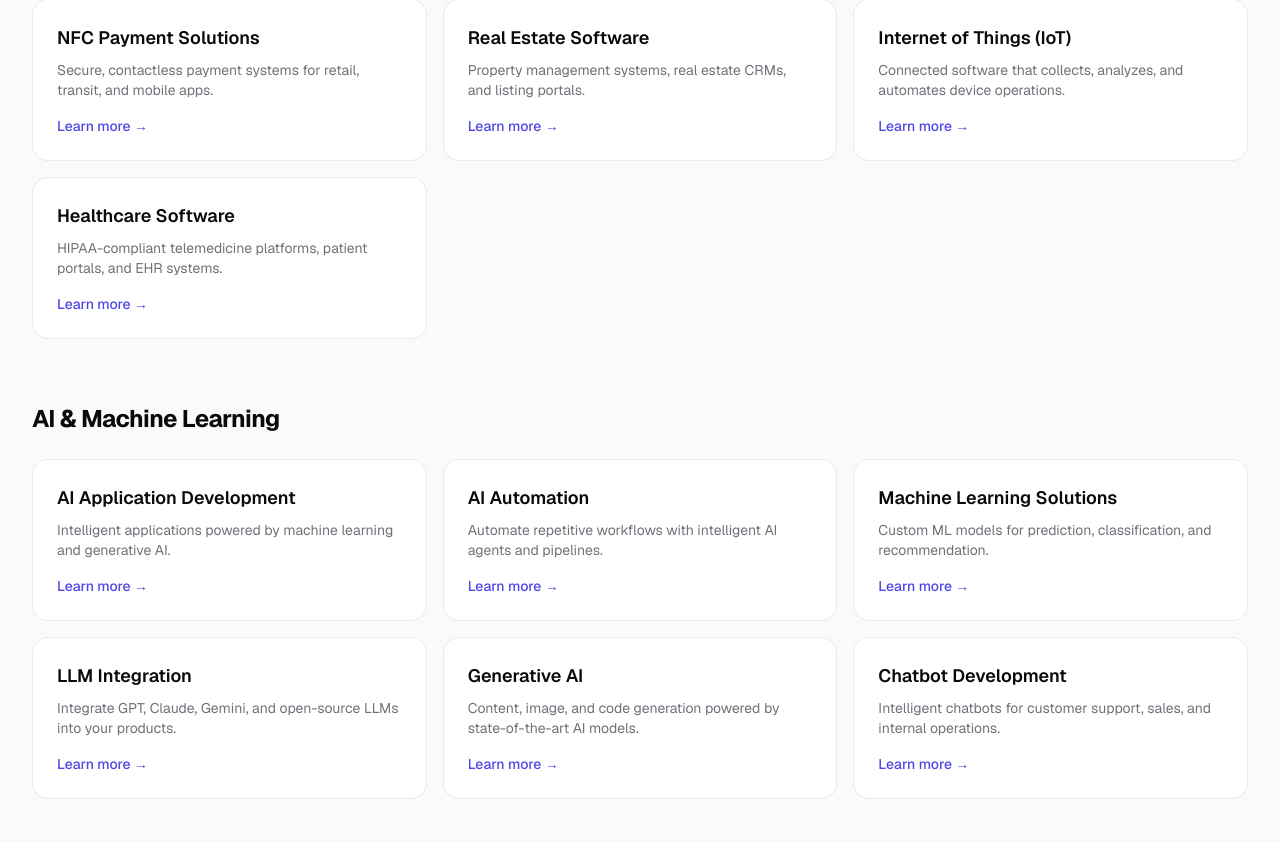
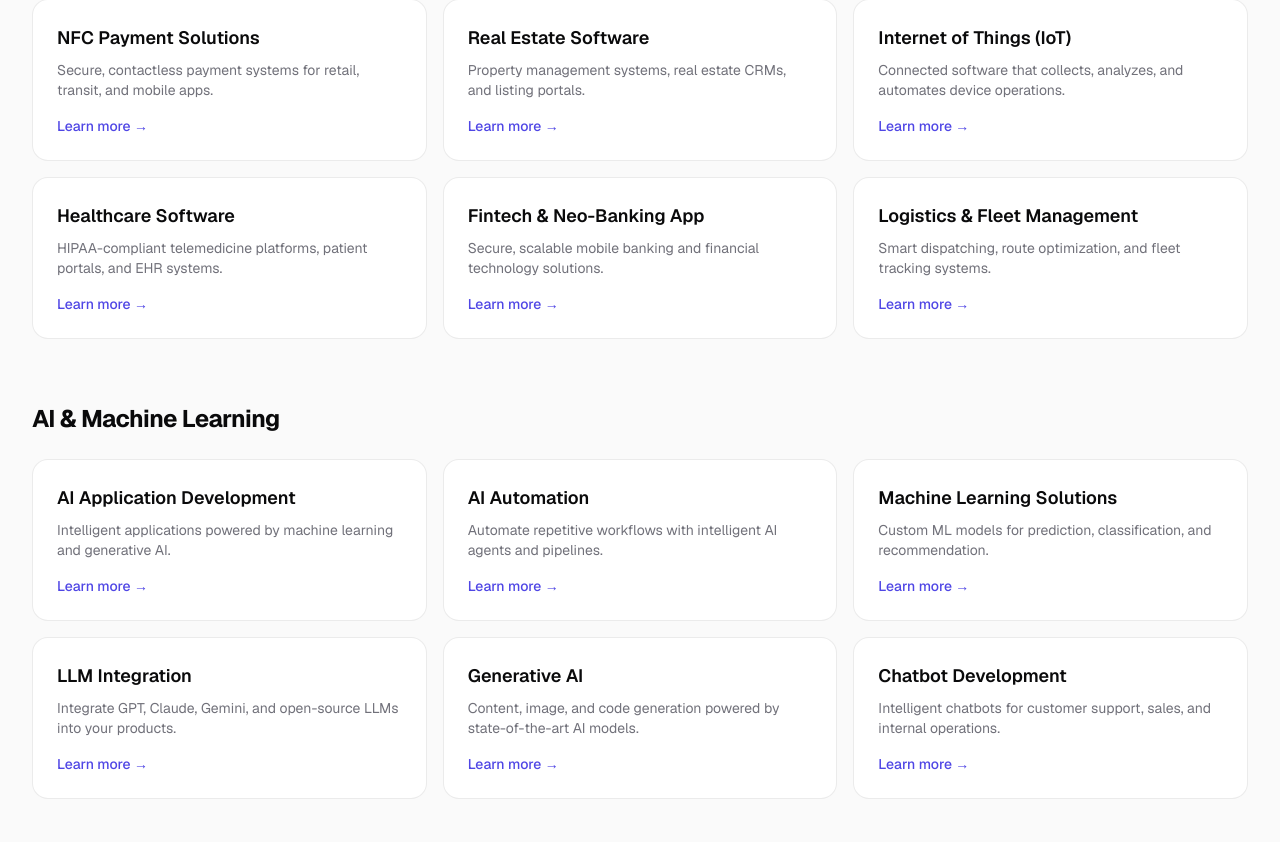
Before and after one commit to arsadali636/salaah-tech-website, a Next.js app: page /services in a window 1280 px wide. Shown: the part 1158-2000 px from the top of the page. Built offline with nearby package versions, Linux system fonts and the light colour scheme; no server answers.

Commit message:
feat: add Fintech, Fitness, and Logistics to solutions dropdown menu

```diff
--- a/src/components/layout/Header.tsx
+++ b/src/components/layout/Header.tsx
@@ -20,6 +20,9 @@ import {
   FaHeartbeat,
   FaShoppingCart,
   FaCogs,
+  FaWallet,
+  FaDumbbell,
+  FaTruck,
 } from "react-icons/fa";
 
 const getSolutionIcon = (iconName: string) => {
@@ -44,10 +47,17 @@ const getSolutionIcon = (iconName: string) => {
       return <FaShoppingCart className="text-purple-500" size={18} />;
     case "erp":
       return <FaCogs className="text-yellow-500" size={18} />;
+    case "fintech":
+      return <FaWallet className="text-indigo-500" size={18} />;
+    case "fitness":
+      return <FaDumbbell className="text-teal-500" size={18} />;
+    case "logistics":
+      return <FaTruck className="text-sky-500" size={18} />;
     default:
       return <FaHome className="text-primary" size={18} />;
   }
 };
+
 
 export default function Header() {
   const pathname = usePathname();
--- a/src/data/navigation.ts
+++ b/src/data/navigation.ts
@@ -18,7 +18,11 @@ export const solutionsNavLinks = [
   { label: "Healthcare", href: "/services/healthcare-software", iconName: "healthcare" },
   { label: "E-Commerce", href: "/services/ecommerce-platform", iconName: "ecommerce" },
   { label: "ERP", href: "/services/erp-development", iconName: "erp" },
+  { label: "Fintech & Neo-Banking App", href: "/services/fintech-app", iconName: "fintech" },
+  { label: "Fitness & Wellness App", href: "/services/fitness-app", iconName: "fitness" },
+  { label: "Logistics & Fleet Management", href: "/services/logistics-software", iconName: "logistics" },
 ];
+
 
 
 export const serviceNavGroups = [
--- a/src/data/services.ts
+++ b/src/data/services.ts
@@ -671,6 +671,51 @@ export const services: Service[] = [
     ],
     ["Next.js", "NestJS", "PostgreSQL", "AWS Mediasoup", "HL7/FHIR Protocols"]
   ),
+  createService(
+    "fintech-app",
+    "Fintech & Neo-Banking App",
+    "Secure, scalable mobile banking and financial technology solutions.",
+    "We engineer high-performance fintech platforms and mobile apps featuring multi-currency wallets, payment gateways, biometric security, neo-banking ledgers, and standard regulatory compliance.",
+    "Enterprise Solutions",
+    [
+      "Multi-currency digital wallets",
+      "Biometric & 2FA security integrations",
+      "Real-time transaction ledgers",
+      "P2P money transfers & payments",
+      "Investment & savings modules",
+    ],
+    ["React Native", "NestJS", "PostgreSQL", "Stripe API", "AWS API Gateway"]
+  ),
+  createService(
+    "fitness-app",
+    "Fitness & Wellness App",
+    "Custom fitness tracking, workout planning, and health coaching apps.",
+    "Build interactive health platforms with custom workout plans, step tracking, wearable integrations (Apple Health / Google Fit), caloric intake monitoring, and video coaching features.",
+    "Design & Support",
+    [
+      "Wearable sensor & tracker integrations",
+      "Custom workout & plan builders",
+      "Caloric intake & macro calculator",
+      "Live & on-demand video session players",
+      "Community challenges & achievements",
+    ],
+    ["Flutter", "Node.js", "Firebase", "WebRTC", "Google Fit API"]
+  ),
+  createService(
+    "logistics-software",
+    "Logistics & Fleet Management",
+    "Smart dispatching, route optimization, and fleet tracking systems.",
+    "Optimize supply chains and delivery fleets with real-time GPS tracking, automated dispatching algorithms, route optimization engines, driver manifest tools, and client status updates.",
+    "Enterprise Solutions",
+    [
+      "Route optimization & dispatch planning",
+      "Real-time fleet & asset GPS tracking",
+      "Automated matching & driver manifests",
+      "Proof of delivery & billing automation",
+      "Live tracking share pages for customers",
+    ],
+    ["React", "Go", "PostgreSQL", "Mapbox SDK", "Redis"]
+  ),
 ];
 
 export function getServiceBySlug(slug: string): Service | undefined {
```
